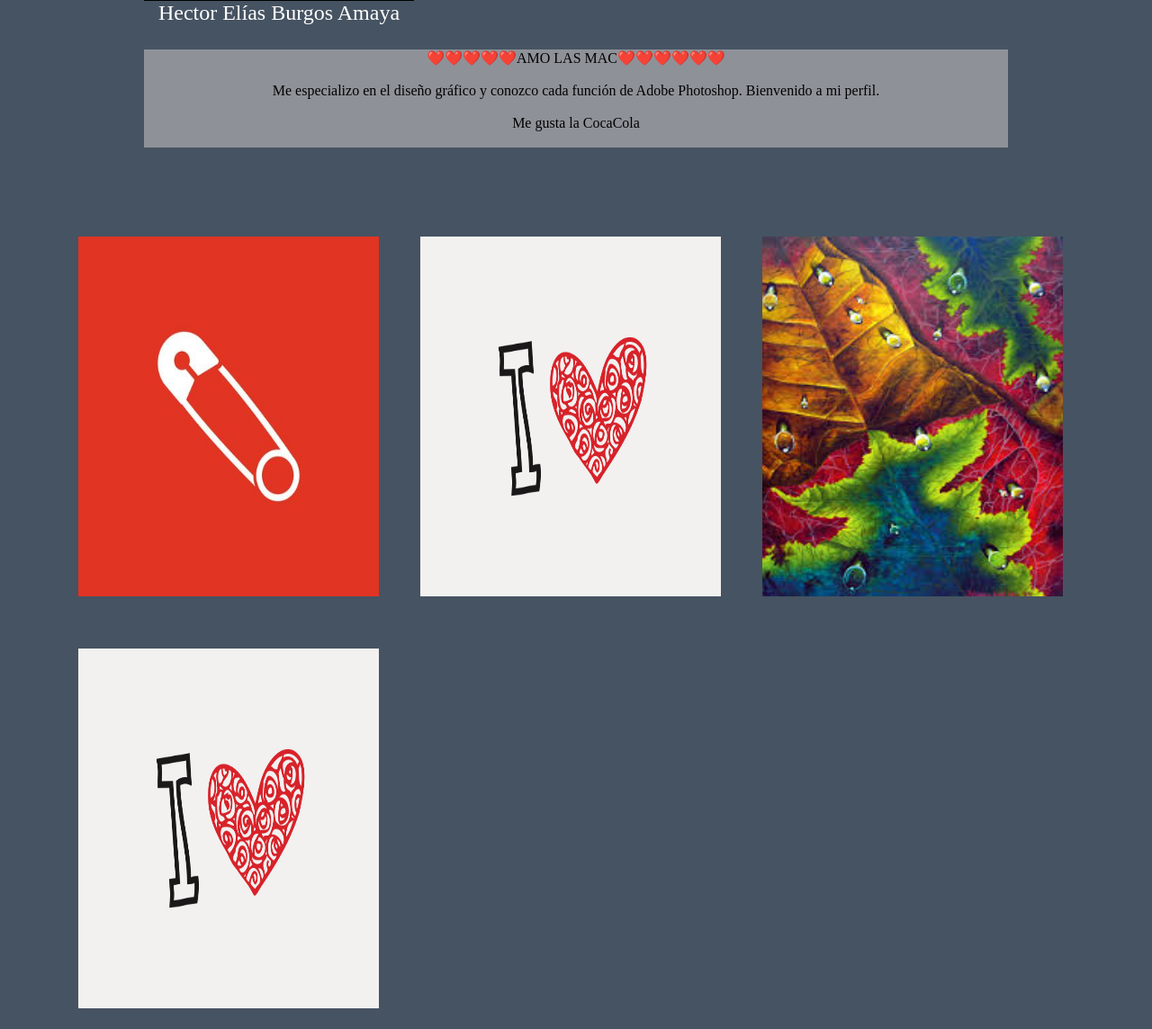
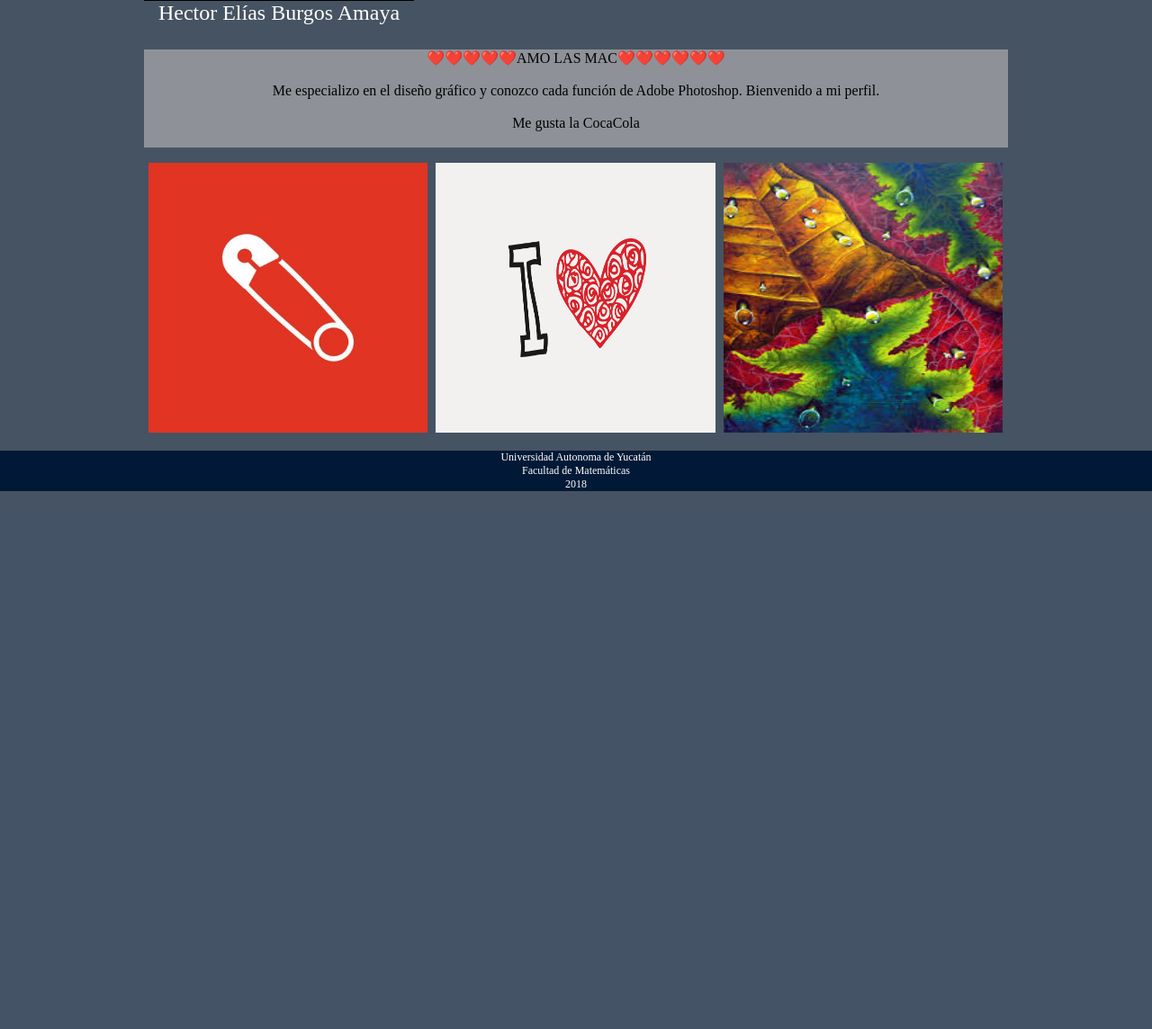
Before and after one commit to EdwinFajardoBarrera/daw-proyect, a PHP site: page /perfilArtista.html in a window 1280 px wide. Shown: the part 333-1477 px from the top of the page at 90% size. After the commit the page ends 879 px from the top, so only its background shows below. Run offline with PHP 8.4, Linux system fonts and the light colour scheme.

Commit message:
Ventana de PerfilArtista Finalizada
se agregaron efectos css y el footer

```diff
--- a/public_html/perfilArtista.html
+++ b/public_html/perfilArtista.html
@@ -47,57 +47,41 @@
                 </div>
             </div>
 
-            <div class="content">
-                <div class="responsive">
-                    <!-- <div class="gallery container"> -->
-                        <!-- <div class="image-header">
-                            <span style="float:left"></span><span style="float:right"><a href="#"></a></span>
-                        </div> -->
+            <div style="margin-left:10rem; margin-right: 10rem;">
+                <div class="responsivePer">
+
+                    <div class="imagenLoca">
                         <a target="_blank" href="designs/diseño.jpg">
-                            <img src="designs/diseño.jpg" alt="Cinque Terre" width="100%" height="400">
+                            <img class="miFoto" src="designs/diseño.jpg" alt="Cinque Terre" width="100%" height="300">
                         </a>
-                        <!-- <div class="desc"></div> -->
-                    <!-- </div> -->
+                    </div>
+
                 </div>
 
-                <div class="responsive">
-                    <!-- <div class="gallery container">
-                        <div class="image-header">
-                            <span style="float:left"></span><span style="float:right"><a href="#"></a></span>
-                        </div> -->
+                <div class="responsivePer">
+
+                    <div class="imagenLoca">
                         <a target="_blank" href="designs/diseño2.jpg">
-                            <img src="designs/diseño2.jpg" alt="Cinque Terre" width="100%" height="400">
+                            <img class="miFoto" src="designs/diseño2.jpg" alt="Cinque Terre" width="100%" height="300">
                         </a>
-                        <!-- <div class="desc"></div>
-                    </div> -->
+                    </div>
+
                 </div>
 
-                <div class="responsive">
-                    <!-- <div class="gallery container">
-                        <div class="image-header">
-                            <span style="float:left"></span><span style="float:right"><a href="#"></a></span>
-                        </div> -->
+                <div class="responsivePer">
+                    <div class="imagenLoca">
                         <a target="_blank" href="designs/diseño3.jpg">
-                            <img src="designs/diseño3.jpg" alt="Cinque Terre" width="100%" height="400">
+                            <img class="miFoto" src="designs/diseño3.jpg" alt="Cinque Terre" width="100%" height="300">
                         </a>
-                        <!-- <div class="desc"></div>
-                    </div> -->
+                    </div>
+
                 </div>
 
-                <div class="responsive">
-                    <!-- <div class="gallery container">
-                        <div class="image-header">
-                            <span style="float:left"></span><span style="float:right"><a href="#"></a></span>
-                        </div> -->
-                        <a target="_blank" href="designs/diseño2.jpg">
-                            <img src="designs/diseño2.jpg" alt="Cinque Terre" width="100%" height="400">
-                        </a>
-                        <!-- <div class="desc"></div>
-                    </div> -->
-                </div>
+
 
             </div>
         </div>
+        <iframe src="footer.html" frameborder="0" width="100%" height="60"></iframe>
     </main>
 
 </body>
--- a/public_html/styles.css
+++ b/public_html/styles.css
@@ -1,4 +1,18 @@
 
+.responsivePer {
+    margin: .5%;
+    float: left;
+    width: 32.3%;
+
+}
+
+
+.miFoto:hover {
+    -webkit-transform:scale(1.3);transform:scale(1.3);
+}
+.imagenLoca {
+    overflow:hidden;
+}
 #fotoPerfil {
     border:2px solid black;
     background-color: #676F7B;
```
